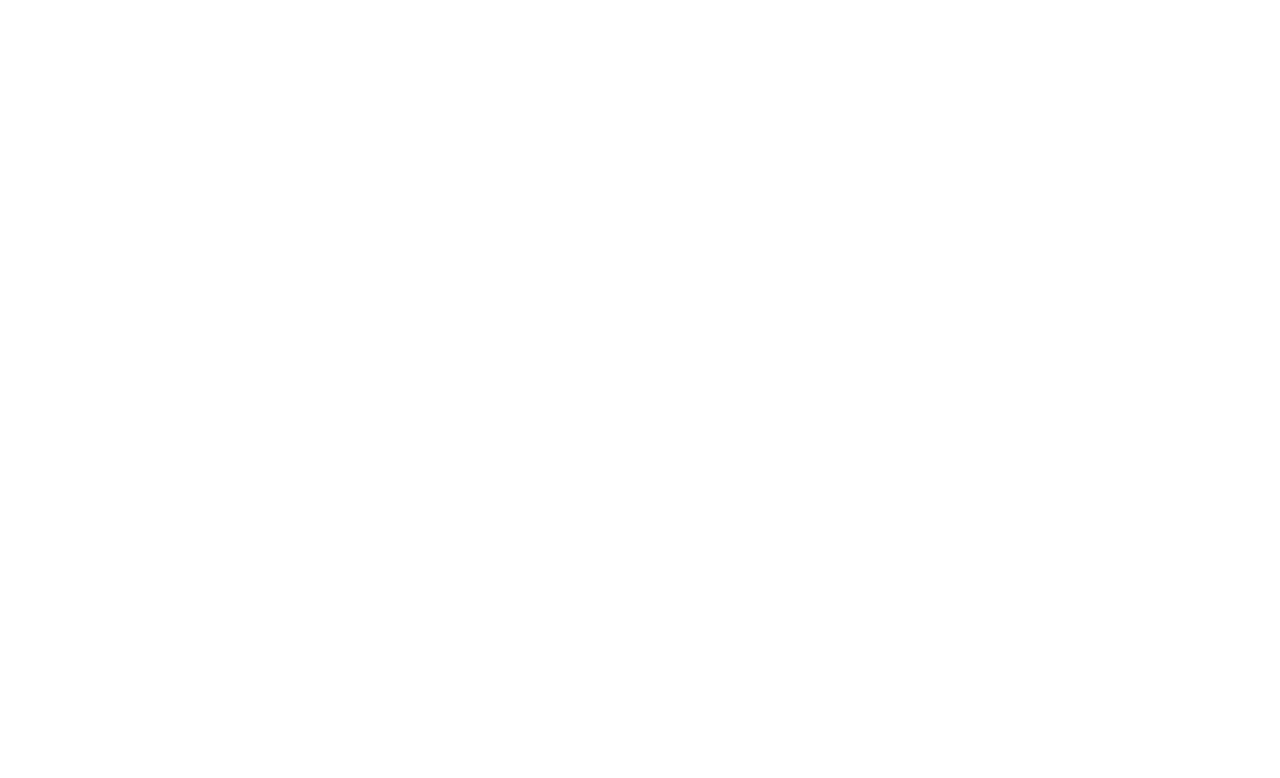
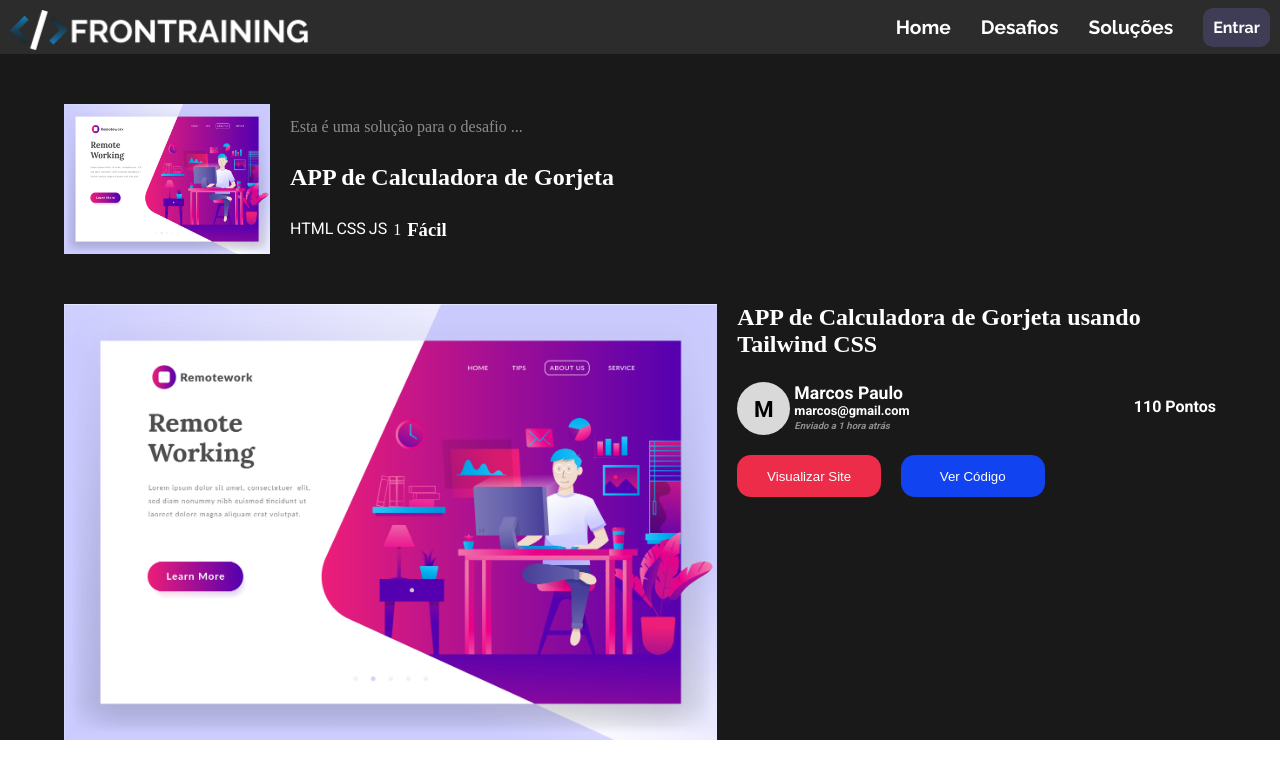
Before and after one commit to marcospaulo12345/frontend-frontraining, a React (Create React App) app: page /detalhes/solucao in a window 1280 px wide. Shown: the top 778 px of the page. Built offline with nearby package versions, Linux system fonts and the light colour scheme.

Commit message:
criado a página de detalhes da solução

```diff
--- a/src/components/CardSolution/cardSolution.js
+++ b/src/components/CardSolution/cardSolution.js
@@ -1,12 +1,15 @@
 import React from "react";
 
-import landingpage from '../../assets/images/page_01.jpg'
+import landingpage from '../../assets/images/page_01.jpg';
+import history from "../../history";
 
 import './styles.css';
 
 export default function CardSolution() {
     return (
-        <div className="card-solution">
+        <div className="card-solution" onClick={() => {
+                return history.push('/detalhes/solucao')
+            }}>
             <img src={landingpage} width='334' height='224'/>
             <div className="solution-body">
                 <h1 className="title-solution">Landing Page remote work</h1>
--- a/src/pages/CreateSolution/styles.css
+++ b/src/pages/CreateSolution/styles.css
@@ -34,4 +34,31 @@
     border: 1px solid var(--color-line-in-white);
     border-radius: 0.4rem;
     margin-top: 10px;
+    margin-bottom: 8px;
 }
+
+.create-solution .form-right h1 {
+    font: 700 1rem Roboto;
+    margin-bottom: 8px;
+}
+
+.create-solution .form-right label {
+    font: 400 1rem Roboto;
+}
+
+.create-solution .form-right p {
+    font: 400 0.8rem Roboto;
+}
+
+.create-solution .form-right button {
+    width: 30%;
+    height: 54px;
+    border-radius: 10px;
+    border: none;
+    background: #1243F0;
+    color: #fff;
+    font: 400 1rem Roboto;
+    margin-top: 30px;
+    margin-left: 70%;
+    cursor: pointer;
+}
--- a/src/pages/DetailsChallenge/index.js
+++ b/src/pages/DetailsChallenge/index.js
@@ -81,7 +81,7 @@
                         <img src={Out} width='18' height='18'/>
                     </div>
                     <button onClick={() => {
-                        return history.push('/cirar/solucao');
+                        return history.push('/criar/solucao');
                     }}>Enviar Solução</button>
                 </div>
             </div>
--- /dev/null
+++ b/src/pages/DetailsSolution/index.js
@@ -0,0 +1,58 @@
+import React from "react";
+
+import NavBar from '../../components/NavBar/navBar';
+import LandingPage from '../../assets/images/page_01.jpg'
+
+import './styles.css';
+
+export default function DetailsSolution() {
+    return (
+        <section className="details-solution">
+            <NavBar isHome={false} />
+            <div className="body-details-solution">
+                <div className="div-challenge">
+                    <img src={LandingPage} width='206' height='150'/>
+                    <div className="div-challenge-info">
+                        <p>Esta é uma solução para o desafio ...</p>
+                        <h1>APP de Calculadora de Gorjeta</h1>
+                        <div className="tools-level">
+                            <div className="tools">
+                                <h2>HTML</h2>
+                                <h2>CSS</h2>
+                                <h2>JS</h2>
+                            </div>
+                            <div className="level">
+                                <span>1</span>
+                                <h3>Fácil</h3>
+                            </div>
+                        </div>
+                    </div>
+                </div>
+
+                <div className="div-solution">
+                    <img src={LandingPage} width='700' height='436'/>
+                    <div className="div-solution-info">
+                        <h1>APP de Calculadora de Gorjeta usando Tailwind CSS </h1>
+                        <div className="user-solution">
+                            <div className="info-user">
+                                <div className="user-solution-icon">M</div>
+                                <div className="user-solution-info">
+                                    <h2>Marcos Paulo</h2>
+                                    <h3>marcos@gmail.com</h3>
+                                    <h4>Enviado a 1 hora atrás</h4>
+                                </div>
+                            </div>
+                            <div className="user-points">
+                                110 Pontos
+                            </div>
+                        </div>
+                        <div className="solution-buttons">
+                            <button className="btn-site">Visualizar Site</button>
+                            <button className="btn-repo">Ver Código</button>
+                        </div>
+                    </div>
+                </div>
+            </div>
+        </section>
+    )
+}
--- /dev/null
+++ b/src/pages/DetailsSolution/styles.css
@@ -0,0 +1,80 @@
+.details-solution {
+    background-color: #191919;
+    width: 100%;
+    display: flex;
+    flex-direction: column;
+    align-items: center;
+}
+
+.body-details-solution {
+    margin-top: 50px;
+    width: 90%;
+}
+
+.div-challenge {
+    display: flex;
+    color: #fff;
+}
+
+.div-challenge-info {
+    margin-left: 20px;
+    display: flex;
+    flex-direction: column;
+    justify-content: space-around;
+}
+
+.div-challenge-info p {
+    color: #8C8C8C;
+}
+
+.div-challenge-info .tools-level {
+    display: flex;
+}
+
+.div-challenge-info .tools-level .tools {
+    display: flex;
+}
+
+.div-challenge-info .tools-level .level {
+    display: flex;
+}
+
+.div-challenge-info .tools-level h2 {
+    font: 400 1rem Roboto;
+}
+
+.div-solution {
+    display: flex;
+    margin-top: 50px;
+}
+
+.div-solution-info {
+    margin-left: 20px;
+}
+
+.div-solution-info h1 {
+    color: #fff;
+    margin-bottom: 20px;
+}
+
+.solution-buttons {
+    margin-top: 20px;
+}
+
+.solution-buttons button {
+    width: 30%;
+    height: 42px;
+    color: #fff;
+    border-radius: 14px;
+    cursor: pointer;
+    border: none;
+}
+
+.solution-buttons .btn-site {
+    background-color: #ED2C49;
+}
+
+.solution-buttons .btn-repo {
+    background-color: #1243F0;
+    margin-left: 20px;
+}
--- a/src/routes.js
+++ b/src/routes.js
@@ -9,6 +9,7 @@
 import DetailsChallenge from "./pages/DetailsChallenge/index";
 import Solutions from './pages/Solutions/solutions';
 import CreateSolution from "./pages/CreateSolution/createSolution";
+import DetailsSolution from "./pages/DetailsSolution";
 
 export default function Routes() {
     return (
@@ -19,6 +20,7 @@
             <Route exact path={'/desafios'} component={Challenges}/>
             <Route exact path={'/criar/desafio'} component={CreateChallege}/>
             <Route exact path={'/desafio/detalhes'} component={DetailsChallenge}/>
+            <Route exact path={'/detalhes/solucao'} component={DetailsSolution} />
             <Route exact path={'/solucoes'} component={Solutions}/>
             <Route exact path={'/criar/solucao'} component={CreateSolution}/>
         </Switch>
```
